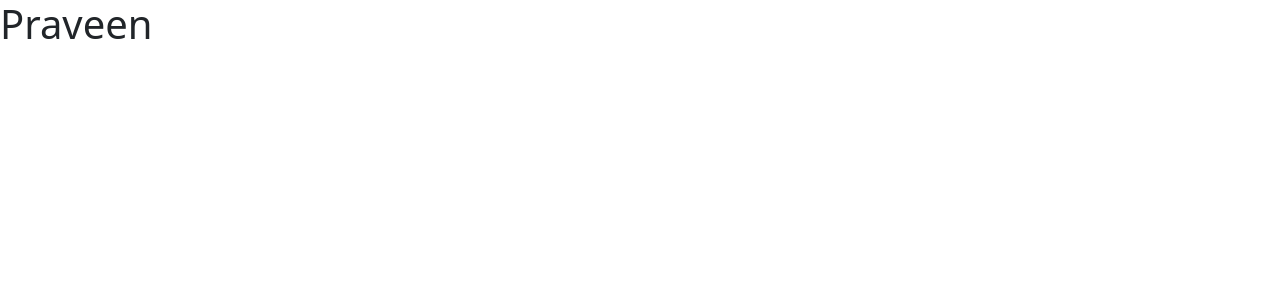
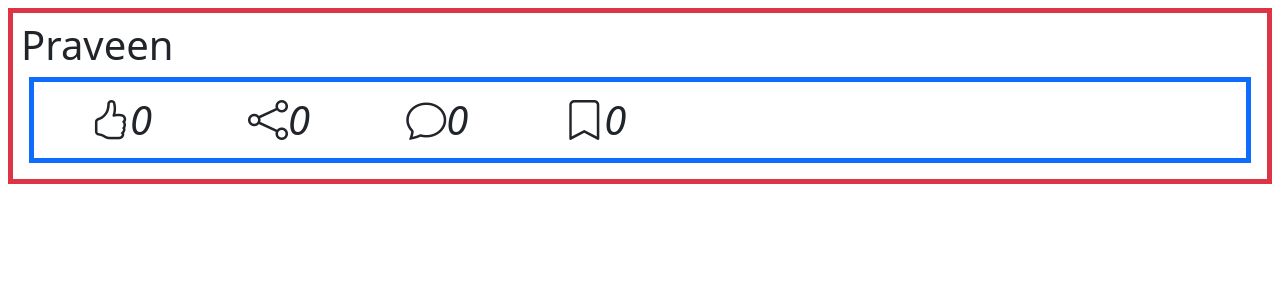
Before and after one commit to edupoly/rb56, a React (Vite) app: page / in a window 1280 px wide. Shown: the top 300 px of the page. Built offline with nearby package versions, Linux system fonts and the light colour scheme.

Commit message:
likes-shares-comments-saves

```diff
--- a/index.html
+++ b/index.html
@@ -11,6 +11,7 @@
   <script src="https://cdn.jsdelivr.net/npm/bootstrap@5.3.8/dist/js/bootstrap.bundle.min.js"
     integrity="sha384-FKyoEForCGlyvwx9Hj09JcYn3nv7wiPVlz7YYwJrWVcXK/BmnVDxM+D2scQbITxI"
     crossorigin="anonymous"></script>
+  <link rel="stylesheet" href="https://cdn.jsdelivr.net/npm/bootstrap-icons@1.13.1/font/bootstrap-icons.min.css">
 </head>
 
 <body>
--- a/src/App.jsx
+++ b/src/App.jsx
@@ -1,7 +1,10 @@
+import LSCS from "./LSCS";
+
 function App() {
   return (
-    <div>
+    <div className="border border-5 border-danger p-2 m-2">
       <h1>Praveen</h1>
+      <LSCS></LSCS>
     </div>
   );
 }
--- /dev/null
+++ b/src/LSCS.jsx
@@ -0,0 +1,38 @@
+import React, { useState } from "react";
+
+function LSCS() {
+  let [likes, setLikesFn] = useState(0);
+  let [shares, setSharesFn] = useState(0);
+  let comments = 0;
+  let saves = 0;
+  function like() {
+    setLikesFn(likes + 1);
+  }
+  function share() {
+    setSharesFn(shares + 1);
+  }
+  return (
+    <div className="border border-5 border-primary p-2 m-2">
+      <i
+        class="bi bi-hand-thumbs-up fs-1 mx-5"
+        onClick={() => {
+          like();
+        }}
+      >
+        {likes}
+      </i>
+      <i
+        class="bi bi-share fs-1 mx-5"
+        onClick={() => {
+          share();
+        }}
+      >
+        {shares}
+      </i>
+      <i class="bi bi-chat fs-1 mx-5">{comments}</i>
+      <i class="bi bi-bookmark fs-1 mx-5">{saves}</i>
+    </div>
+  );
+}
+
+export default LSCS;
```
